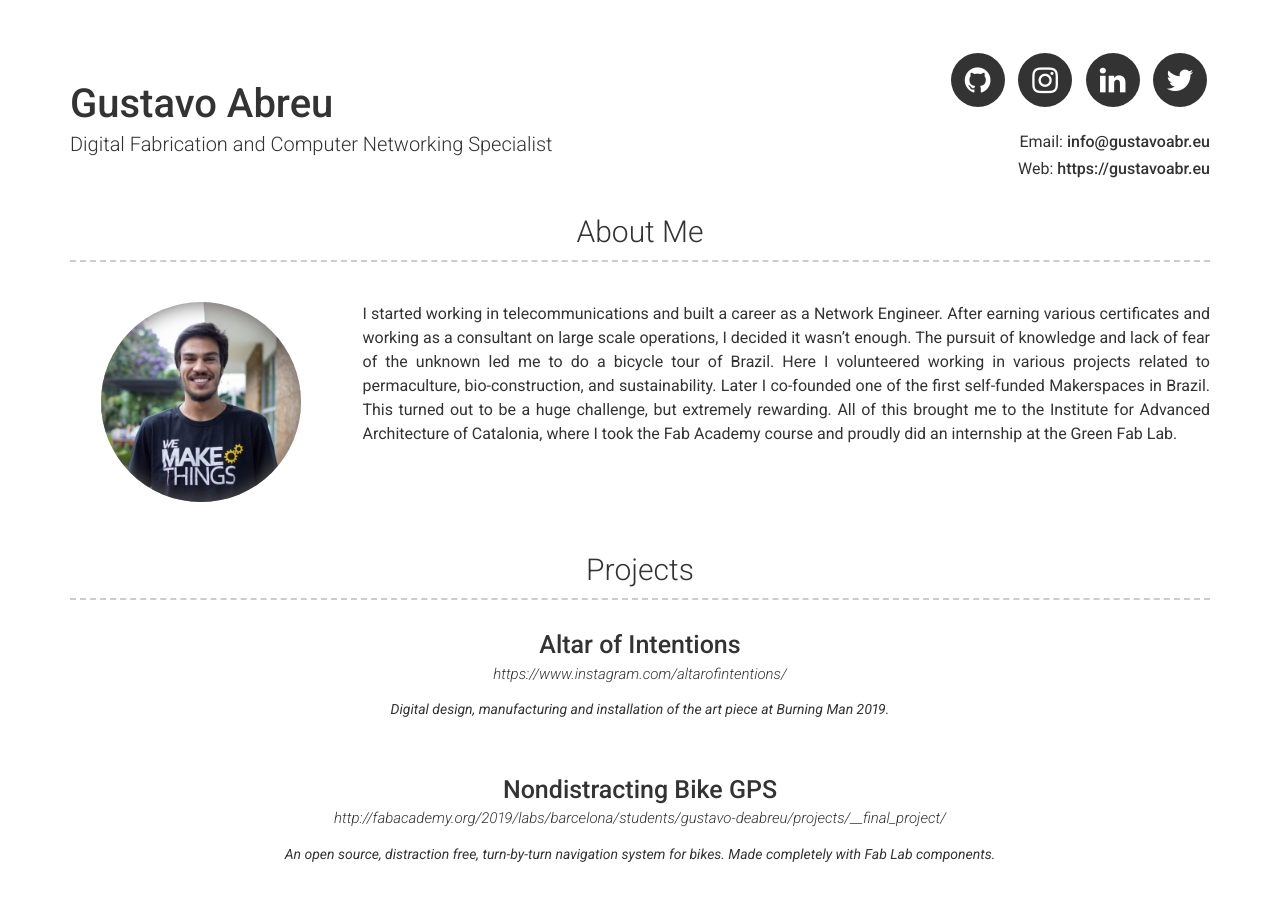
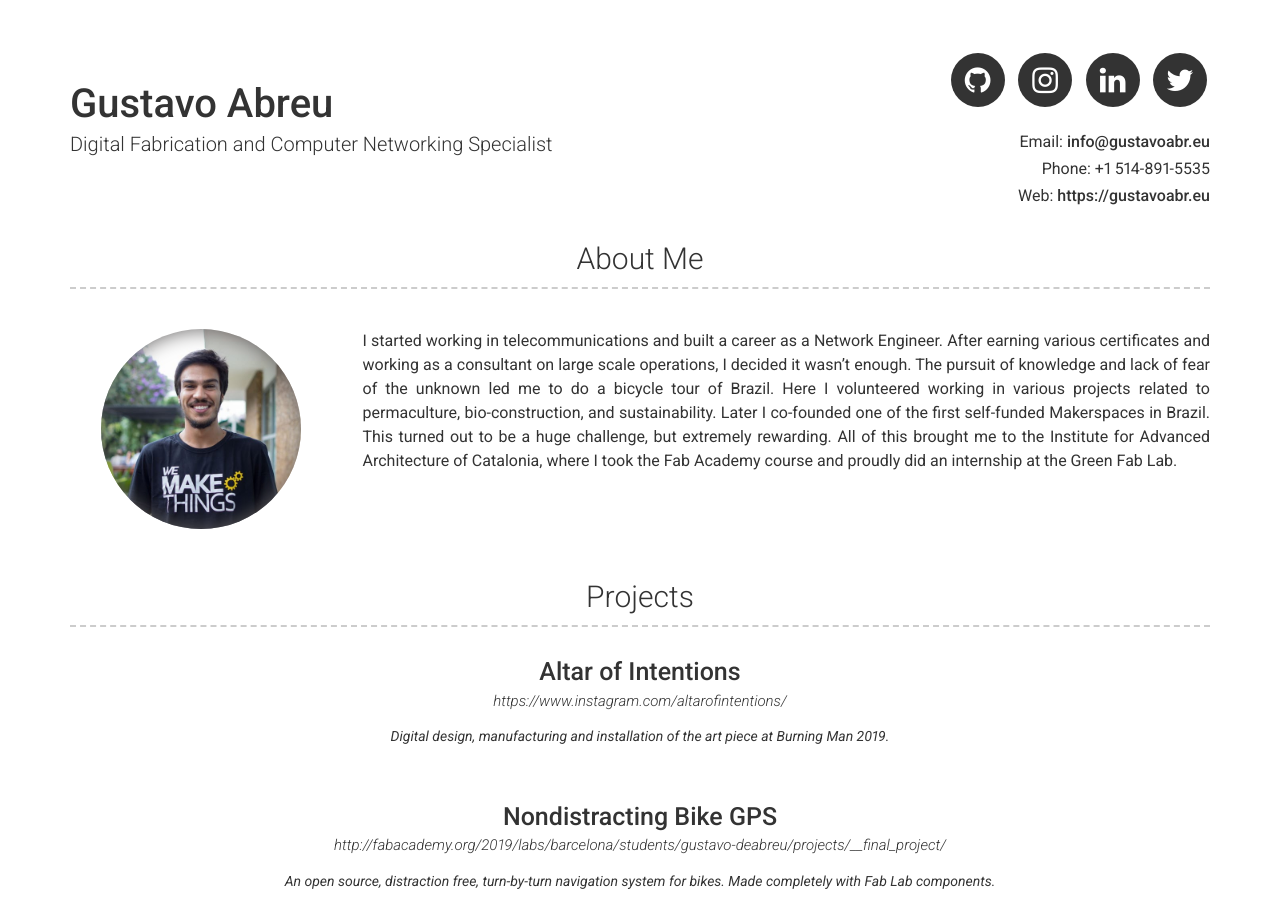
Before and after one commit to ghabreu/ghabreu.github.io, a Jekyll site: the page built from index.md, in a window 1280 px wide and 900 px high. Built offline with Jekyll 4.4.1, drawn with Linux system fonts in a browser that asks for light colours.

Commit message:
added phone

```diff
--- a/_config.yml
+++ b/_config.yml
@@ -6,7 +6,7 @@ repository: ghabreu/ghabreu.github.io
 name: Gustavo Abreu
 title: Digital Fabrication and Computer Networking Specialist
 email: info@gustavoabr.eu
-# phone: Your phone number (optional)
+phone: +1 514-891-5535
 website: https://gustavoabr.eu
 
 # Social links
```
